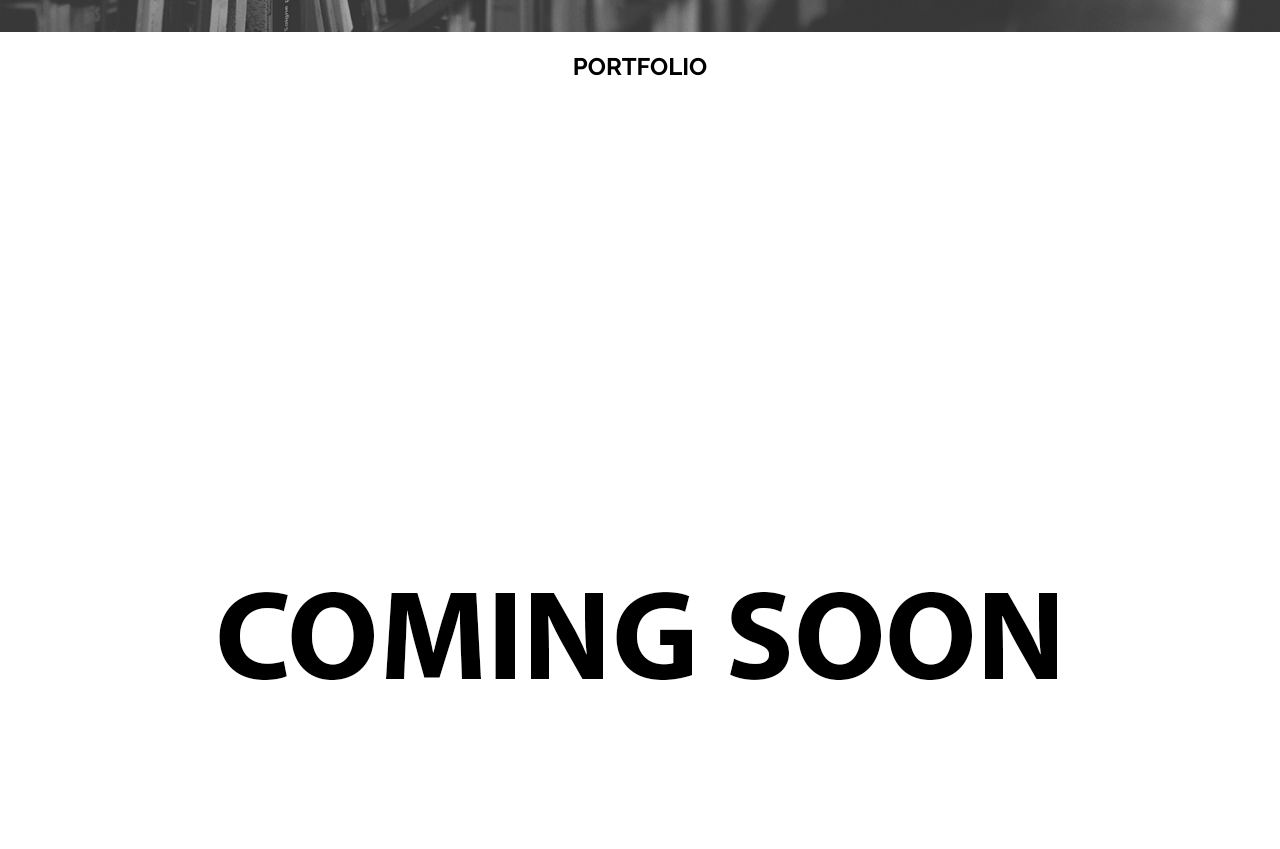
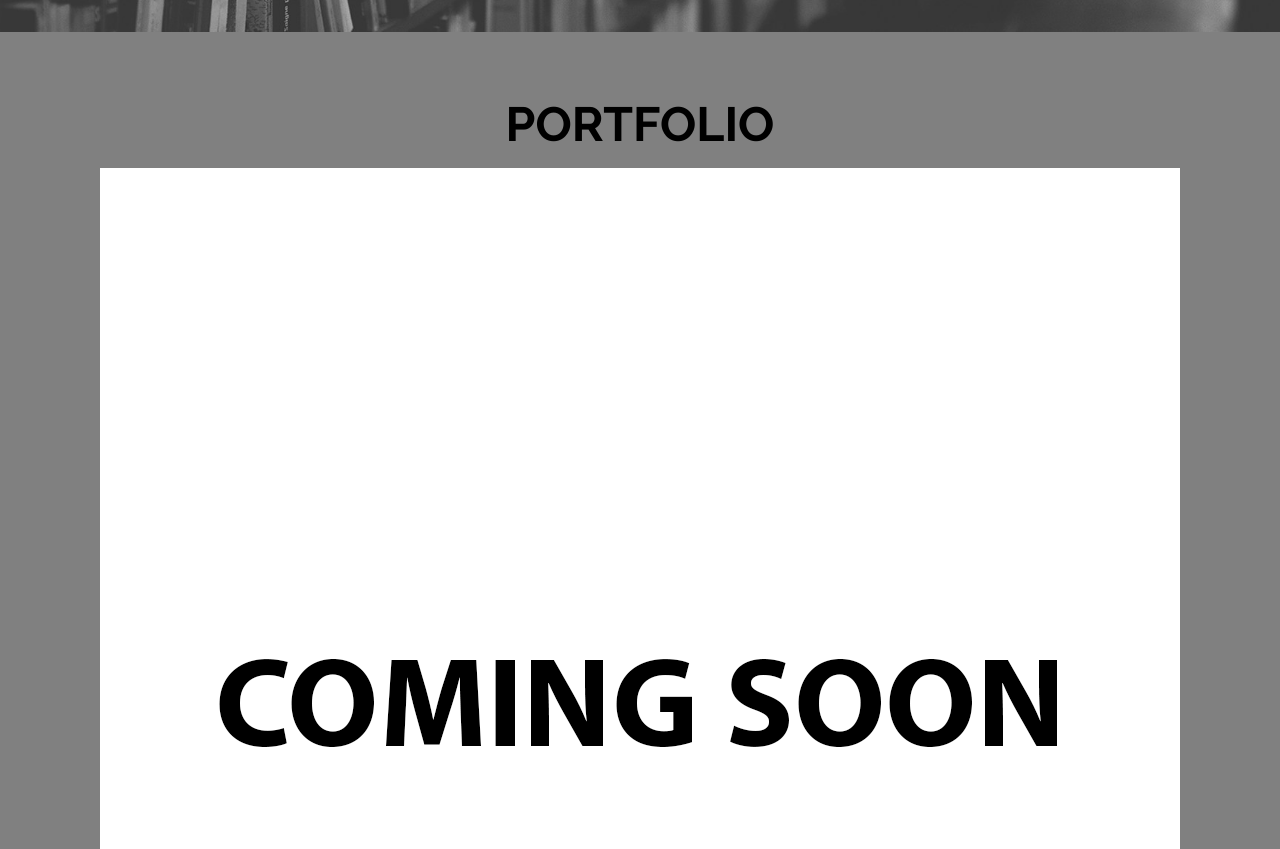
Before and after one commit to Reemhi2122/Portfolio-Site, a plain HTML site: page Site/Index.html in a window 1280 px wide. Shown: the part 1568-2417 px from the top of the page. Drawn offline with Linux system fonts and the light colour scheme; a script that the page names is missing.

Commit message:
did some changes

```diff
--- a/Site/Index.html
+++ b/Site/Index.html
@@ -61,10 +61,11 @@
 </section>
 
 <section class="portfolio">
-	<h1 class="title-portfolio">PORTFOLIO</h1>
+	<h1 class="title-about-me title-portfolio">PORTFOLIO</h1>
+	<div class="portfolio-items">
 
 		<!-- portfolio item 01 -->
-	<figure class="port-item">
+		<figure class="port-item featured">
 			<img src="img/portfolio1.png" alt="portfolio item">
 			<figcaption class="port-desc">
 				<p>Project Title</p>
@@ -110,7 +111,7 @@
 				<p>Project Title</p>
 			</figcaption>
 		</figure>
-
+	</div>
 </section>
 
 	<script src="js/scripts.js"></script>
--- a/Site/css/styles.css
+++ b/Site/css/styles.css
@@ -313,3 +313,17 @@ nav a:focus {
 		font-size: 3.2rem;
 	}
 }
+
+
+/* Skills
+===================== */
+
+.portfolio{
+	background-color: gray;
+	padding: 4rem 0;
+}
+
+
+.title-portfolio{
+	color: black;
+}
```
Lines whose indentation alone changed are shown as unchanged.
